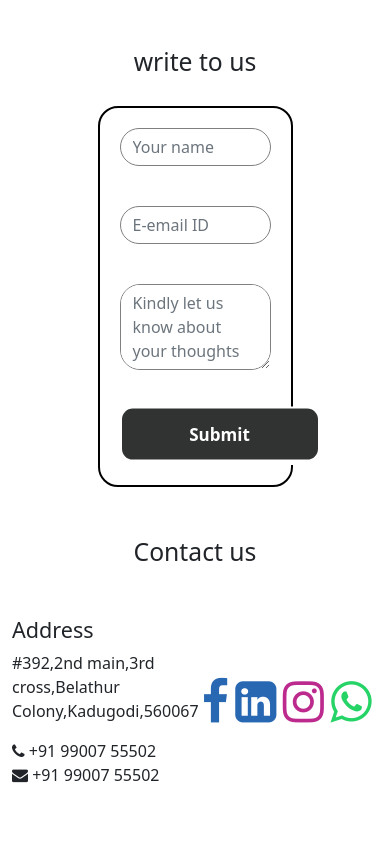
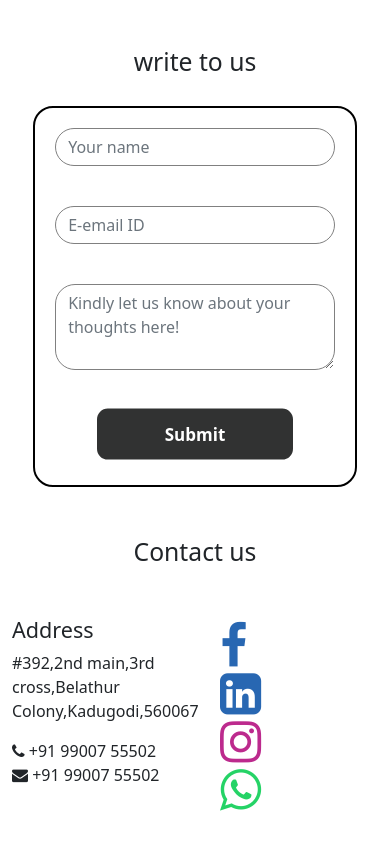
Before and after one commit to Jatin-kumar2/Orga-Plants, a plain HTML site: page index.html in a window 390 px wide. Shown: the part 1084-1932 px from the top of the page. Drawn offline with nearby package versions, Linux system fonts and the light colour scheme.

Commit message:
Update style.css

```diff
--- a/static/css/style.css
+++ b/static/css/style.css
@@ -262,22 +262,29 @@ margin-bottom: 50px;
     width: 50%;
 }
 .iconpart{
-    width: 50%;
+    width: 30%;
     display: flex;
     flex-direction: row;
-    justify-content:space-evenly ;
+    justify-content:space-around;
     align-items: center;
 }
 /* footer section end */
 
+@media only screen and (max-width:1000px) {
+    .iconpart{
+        margin: auto;
+        padding: 5px;
+    }
+}
 
-@media only screen and (max-width:790px) {
+@media only screen and (max-width:780px) {
     .searchorga {
         max-width: 84%;
 
     }.example {
         padding: 57px;
     }
+
 }
 
 @media only screen and (max-width:520px) {
@@ -286,6 +293,26 @@ margin-bottom: 50px;
         margin: auto;
         height: 196px;
     }
+    .iconpart{
+        margin-left: 20px;
+
+        display: block;
+    }
+}
+@media only screen and (max-width:750px) {
+    .orgaform {
+        border-radius: 20px;
+        border: 2px solid black;
+        margin: auto;
+        max-width: 83%;
+        text-align: center;
+    }
+    .iconpart{
+        margin-left: 20px;
+        display: block;
+
+
+    }
 }
 
 
```
